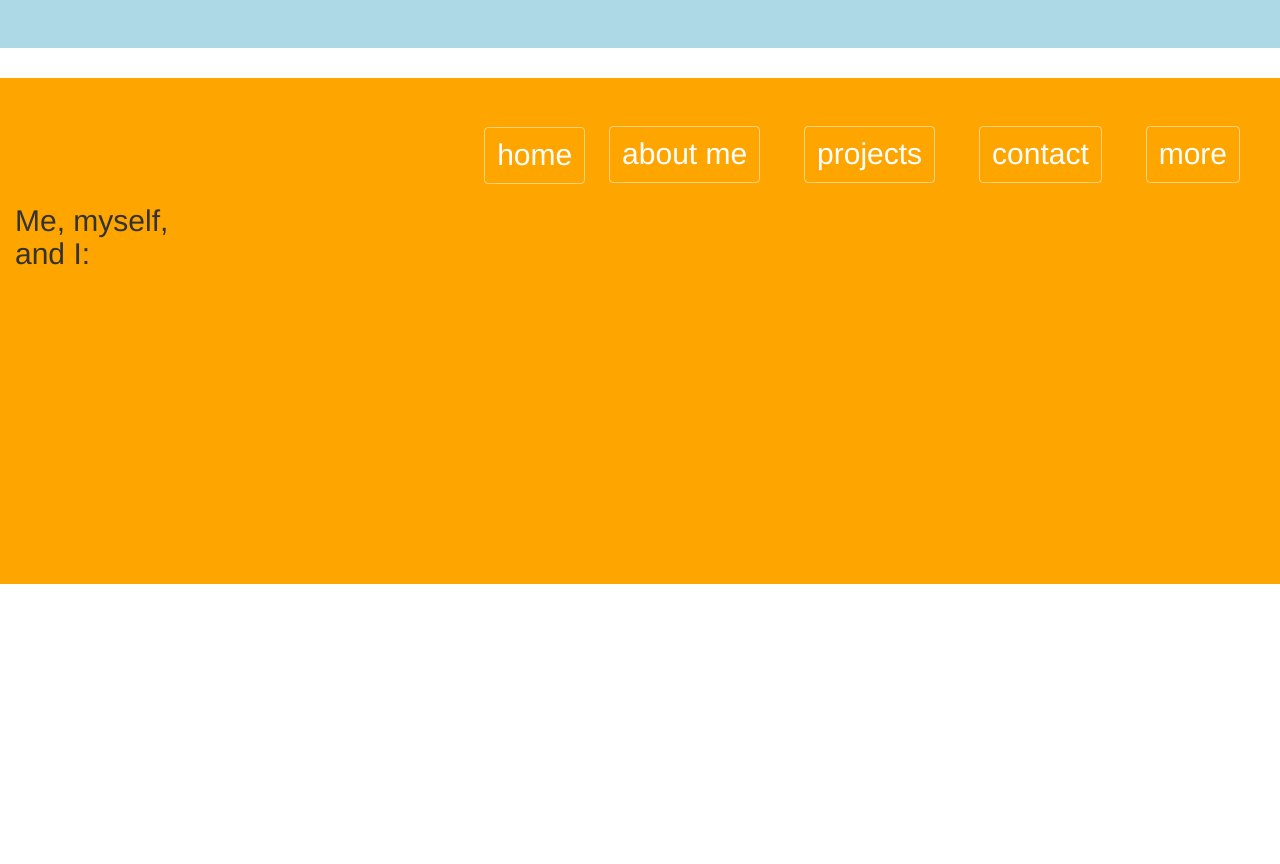
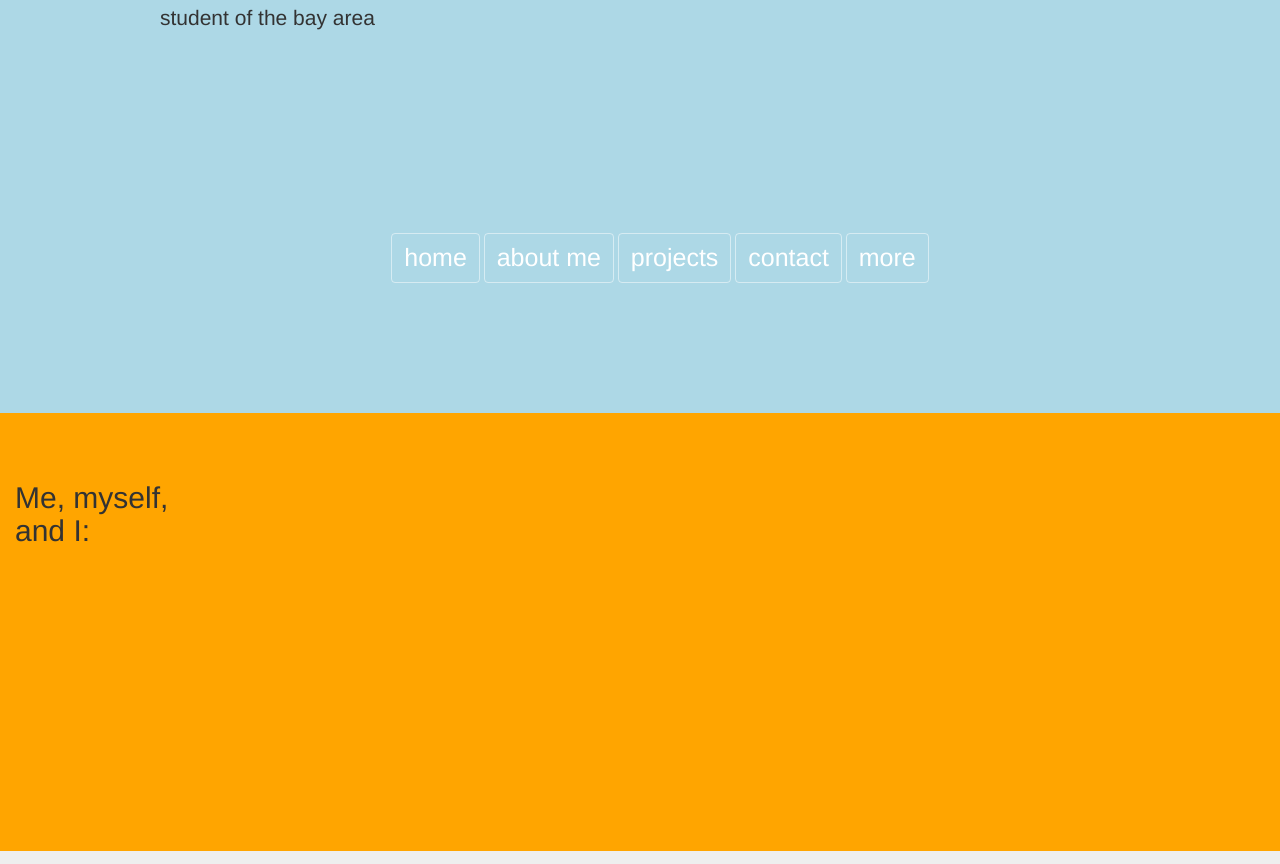
Before and after one commit to gcoreb/gcoreb.github.io, a plain HTML site: page index.html in a window 1280 px wide. Shown: the part 306-1170 px from the top of the page. Before the commit the page ends 920 px from the top, so only its background shows below. Drawn offline with nearby package versions, Linux system fonts and the light colour scheme.

Commit message:
revision

```diff
--- a/index.html
+++ b/index.html
@@ -24,18 +24,27 @@
 <div class="jumbotron top"id="top">
     <h1 id="bryan">BRYAN CHEN</h1>
     <p id="desc">student of the bay area</p>
-</div>
-<div class="jumbotron aboutme">
-<ul
+     <nav id="nav-bar">
+<ul>
     <li> <a href="#top"><button class="btn btn-home">home</button></a></li>
      <li> <a href="#aboutme"><button class="btn btn-home">about me</button></a></li>
-  <li> <a href="#"><button class="btn btn-home">projects</button></a></li>
+  <li> <a href="#projects"><button class="btn btn-home">projects</button></a></li>
       <li> <a href="mailto:brybryc.music@gmail.com"><button class="btn btn-home">contact</button></a></li>
-      <li> <a href="mailto:brybryc.music@gmail.com"><button class="btn btn-home">more</button></a></li>
+      <li> <a href="#"><button class="btn btn-home">more</button></a></li>
       </ul>
+    </nav>
+      </div>
+
+
+<div class="jumbotron aboutme" id="aboutme">
+
     <div class="col-md-2">
-    <h2 id="aboutme">Me, myself, and I:</h2>
+    <h2>Me, myself, and I:</h2>
     </div>
+</div>
+<div class="jumbotron projects" id="projects">
+    <h2>Order</h2>
+    <p>A way to expedite your productivity</p>
 </div>
 
 
@@ -57,19 +66,38 @@ $(function() {
       if (target.length) {
         $('html,body').animate({
           scrollTop: target.offset().top
-        }, 1000);
+        }, 500);
         return false;
       }
     }
   });
 });
 </script>
+<!-- button smooth-->
 <script>
 $(document).ready(function() {
     $(".btn").mouseup(function(){
     $(this).blur();
-})
-})
+});
+});
+$(document).ready(function() {
+
+  $(window).scroll(function () {
+      //if you hard code, then use console
+      //.log to determine when you want the
+      //nav bar to stick.
+      console.log($(window).scrollTop())
+    if ($(window).scrollTop() >= 539) {
+      $('#nav-bar').addClass('navbar-fixed');
+      $('li').attr("id",'li-styling');
+    }
+    if ($(window).scrollTop() <= 539) {
+      $('#nav-bar').removeClass('navbar-fixed');
+      $('li').removeAttr("id","li-styling");
+    }
+  });
+});
+
 </script>
 
 
--- a/main.css
+++ b/main.css
@@ -1,38 +1,52 @@
 /* homepage css*/
+body{
+    top: 0;
+    background: black;
+}
 .top {
     background-color: #ADD8E6;
-    padding: 100px;
+    padding-top: 200px;
+    padding-bottom: 200px;
+    margin-bottom: -20px;
+}
+#nav-bar {
+    text-align: center;
+    width: 100%;
+    height: 0px;
+    background: transparent;
 }
 .aboutme {
     background-color: orange;
     padding-bottom: 400px;
-    padding-right: 20px;
+    margin-bottom: -10px;
 }
 
 #bryan {
     border: solid grey 5px;
     width: 425px;
     font-size: 63px;
+    margin-left: 150px;
 }
 
 #desc {
-    margin-left: 10px;
+    margin-left: 160px;
+    margin-bottom: 200px
 }
 
-ul {
+#nav {
+    width: 100%;
     list-style-type: none;
-    margin: 0;
-    padding: 0;
-    text-align: right;
+    background-color: orange;
 }
 li {
     display: inline ;
-    padding: 0px 20px;
     font-size: 18px;
 }
-
+#aboutme {
+  background: orange;
+}
 .btn-home {
-  font-size: 30px;
+  font-size: 25px;
   font-weight: 500;
   color: #fff;
   background-color: transparent;
@@ -46,3 +60,17 @@ li {
 .btn-home:hover {
     background: #FFF;
 }
+.projects {
+    padding: 500px 50px;
+
+}
+.navbar-fixed {
+  top: 0;
+  z-index: 100;
+  width: 100%;
+  position: fixed;
+}
+#li-styling{
+    padding: 20px;
+    text-align: left;
+}
```
